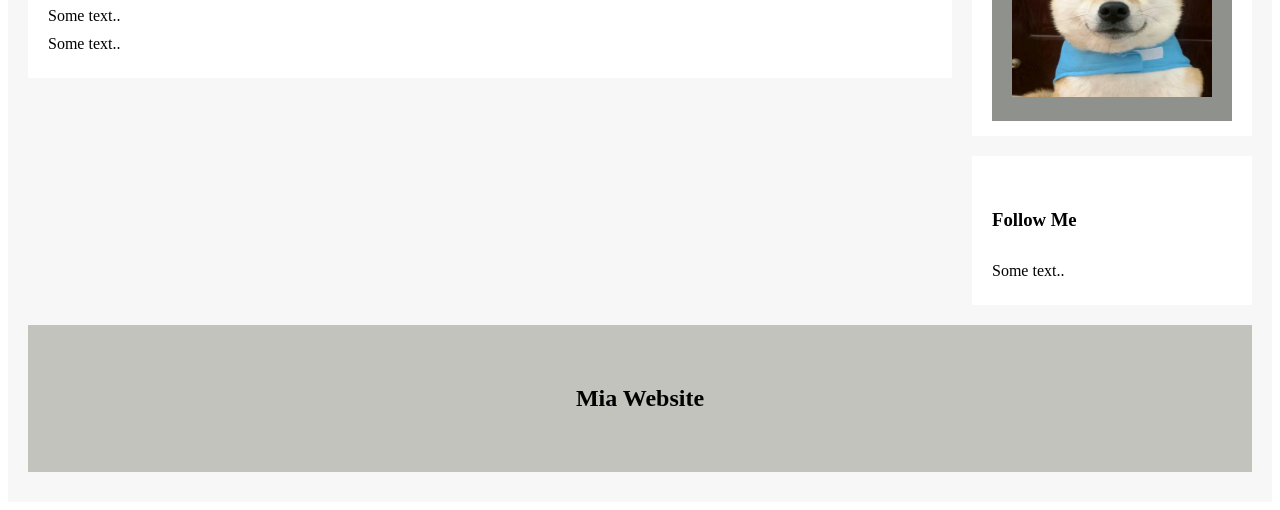
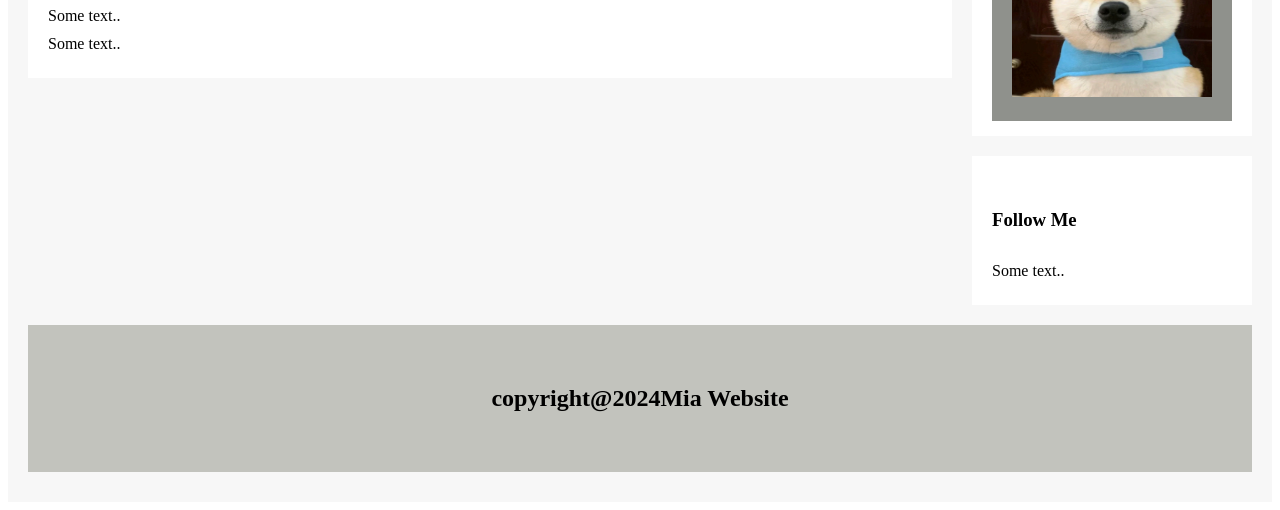
Before and after one commit to Mia666444/452-4, a plain HTML site: page index.html in a window 1280 px wide. Shown: the part 1255-1765 px from the top of the page. Drawn offline with Linux system fonts and the light colour scheme.

Commit message:
index.html

```diff
--- a/index.html
+++ b/index.html
@@ -68,7 +68,7 @@
     </div>
 
     <div class="footer">
-      <h2>Mia Website</h2>
+      <h2>copyright@2024Mia Website</h2>
     </div>
 
   </div>
```
